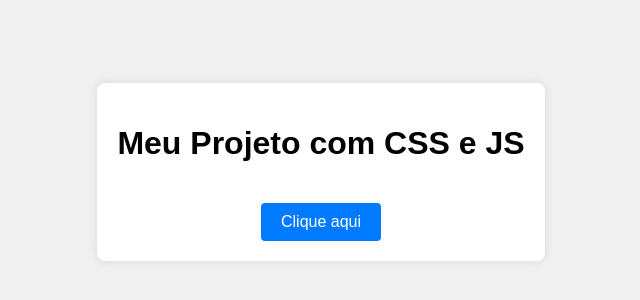
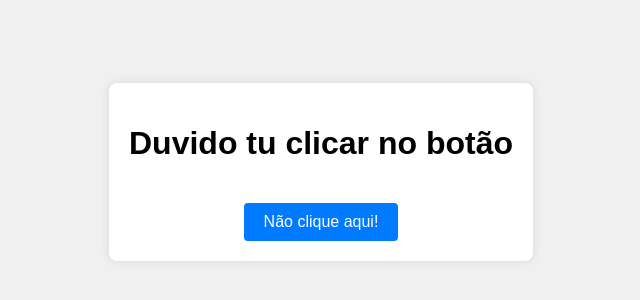
Before and after one commit to Marcelinhox/atividadecss, a plain HTML site: page index.html in a window 1280 px wide. Shown: the part 228-528 px from the top of the page, without its empty margins (319-959 px from the left). Drawn offline with Linux system fonts and the light colour scheme.

Commit message:
index.html

```diff
--- a/index.html
+++ b/index.html
@@ -8,9 +8,9 @@
 </head>
 <body>
     <div class="container">
-        <h1>Meu Projeto com CSS e JS</h1>
-        <button id="messageButton">Clique aqui</button>
-        <p id="message" class="hidden">Olá, esta é uma mensagem exibida com JavaScript!</p>
+        <h1>Duvido tu clicar no botão</h1>
+        <button id="messageButton">Não clique aqui!</button>
+        <p id="message" class="hidden">Pare de clicar em mim!</p>
     </div>
     <script src="scripts.js"></script>
 </body>
```
